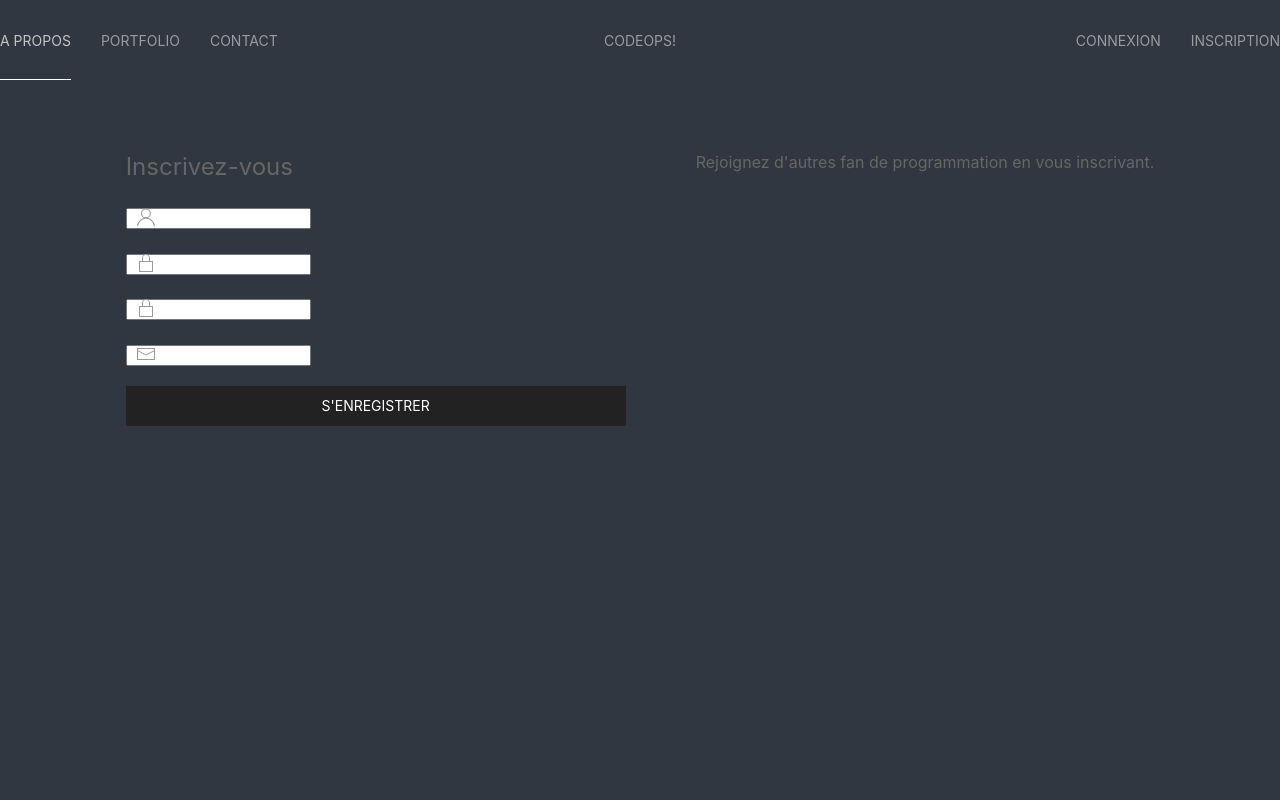
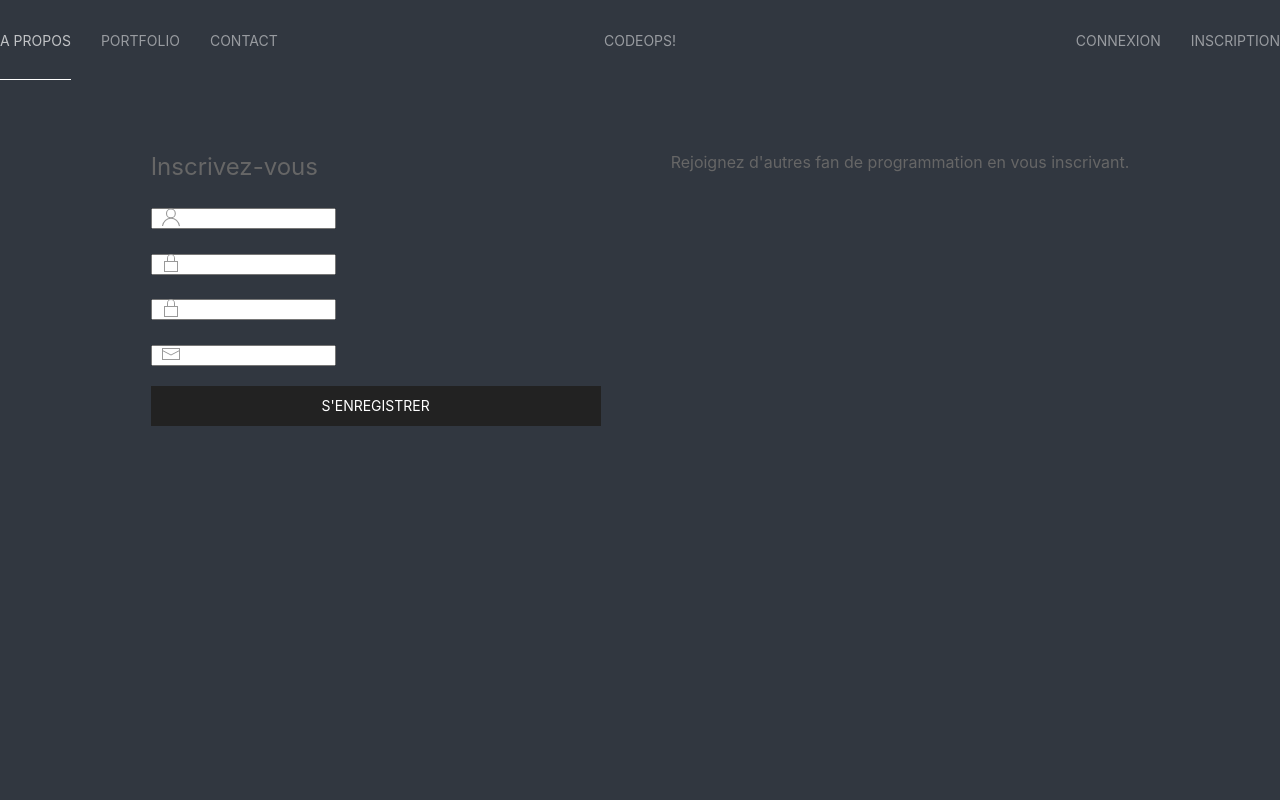
Before and after one commit to imhassane/Code-OPS-2, a Django app: template templates/main/forms/register.html in a window 1280 px wide. Run offline with Django 3.2, Linux system fonts and the light colour scheme; the template is opened without the code that fills it, so the values that code supplies are empty, except form fields; tables that the repository leaves empty hold one stand-in row (values such as "Sample post"); form fields are guessed from the names that the template uses; some libraries are stand-ins or nearby versions.

Commit message:
Mise a jour de l'interface du site

```diff
--- a/templates/main/forms/register_form.html
+++ b/templates/main/forms/register_form.html
@@ -33,7 +33,7 @@
             </div>
 
             <div class="uk-margin">
-                <input type="submit" value="S'enregistrer" class="uk-button uk-button-secondary uk-form-width-large">
+                <input type="submit" value="S'enregistrer" class="uk-button uk-button-secondary uk-width-large@m uk-width-small@s">
             </div>
 
     </fieldset>
```
